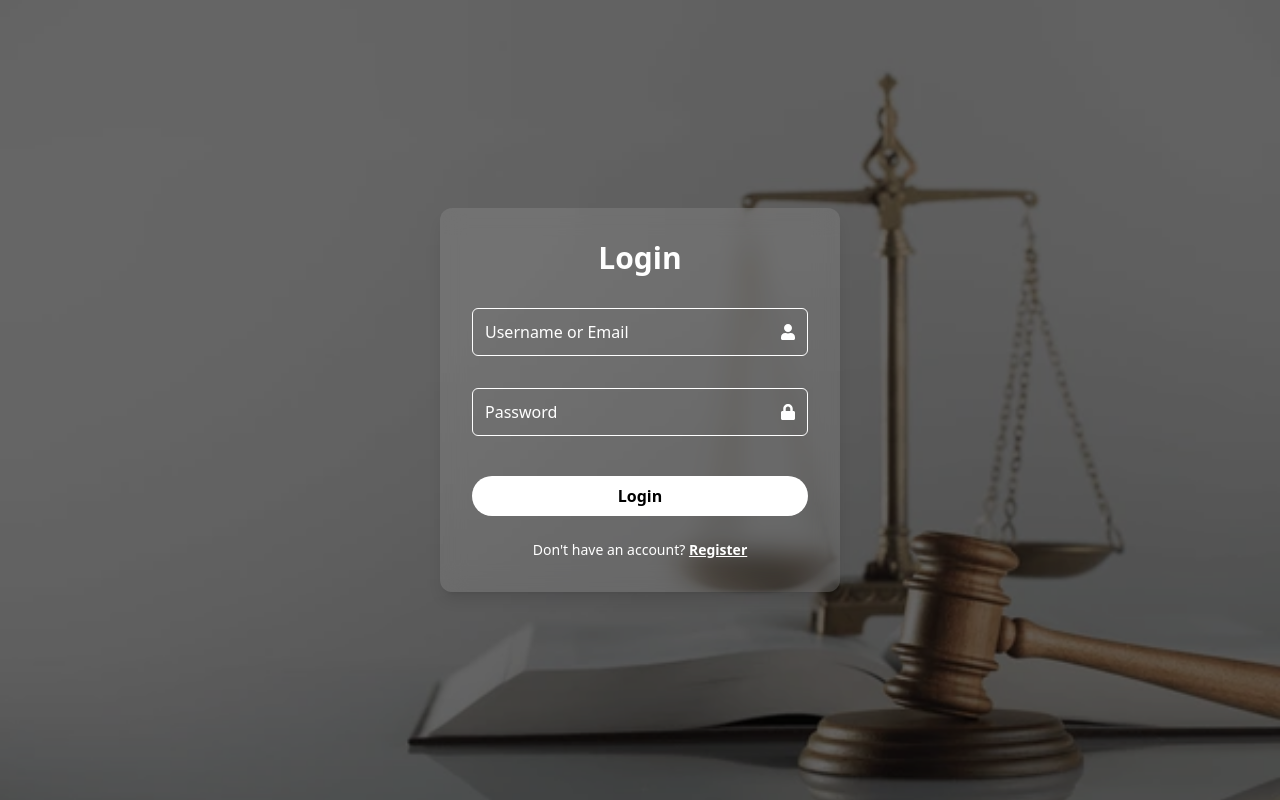
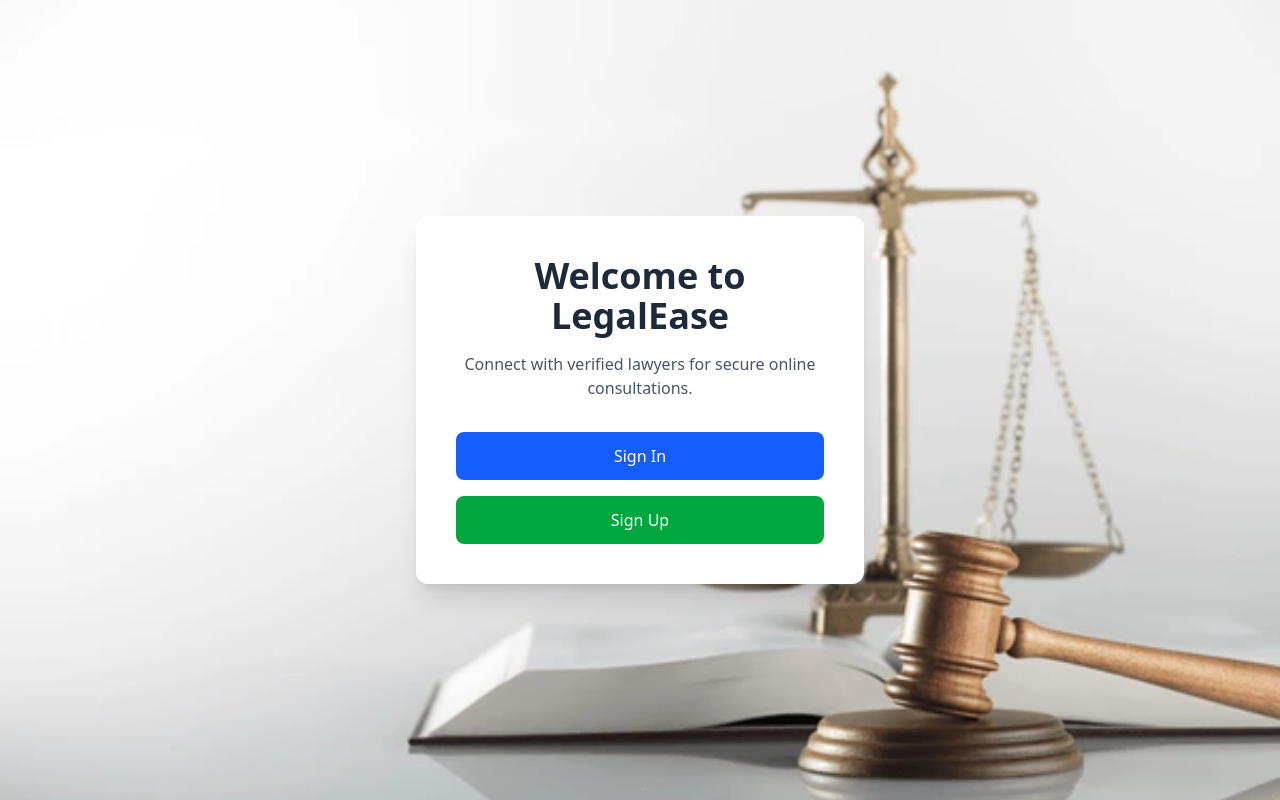
Before and after one commit to Uvindu7/LeagleEase_Frontend, a React (Vite) app: page / in a window 1280 px wide. Built offline with nearby package versions, Linux system fonts and the light colour scheme.

Commit message:
add start page and some changes

```diff
--- a/src/App.jsx
+++ b/src/App.jsx
@@ -12,13 +12,14 @@ import BrowseLawyers from "./pages/BrowseLawyers";
 import AppointmentBooking from "./pages/AppointmentBooking";
 import LawyerProfilePage from "./pages/LawyerProfile";
 import PaymentPage from "./pages/PaymentPage";
+import Start from "./pages/Start";
 
 function App() {
   return (
     <Router>
       <Routes>
         // Default Route
-        <Route path="/" element={<Login />} />
+        <Route path="/login" element={<Login />} />
 
         // Admin Dashboard
         <Route path="/admin" element={<AdminDashboard />} />
@@ -47,6 +48,9 @@ function App() {
         //PaymentPage
         <Route path="/paymentpage" element={<PaymentPage/>}/>
 
+        //Start
+        <Route path="/" element={<Start/>}/>
+
       </Routes>
     </Router>
   );
--- a/src/Components/Navbar.jsx
+++ b/src/Components/Navbar.jsx
@@ -5,6 +5,12 @@ import { useNavigate } from "react-router-dom";
 const Navbar = () => {
   const [menuOpen, setMenuOpen] = useState(false);
   const navigate = useNavigate(); // React Router hook
+
+    const menuItems = [
+    { label: "Home", path: "/home" },
+    { label: "About", path: "/about" },
+    { label: "Features", path: "/features" },
+  ];
 
   return (
     <nav className="fixed top-0 left-0 w-full bg-[#4b4030cc] backdrop-blur-md shadow-lg z-50">
@@ -18,12 +24,13 @@ const Navbar = () => {
         {/* Central Nav Links */}
       <div className="hidden md:flex flex-1 justify-center">
         <ul className="flex space-x-12 font-semibold text-lg text-[#f3d999cc] select-none">
-            {["Home", "About", "Features"].map((item) => (
+          {menuItems.map((item) => (
             <li
-                key={item}
+              key={item.label}
+              onClick={() => navigate(item.path)}
               className="hover:text-white cursor-pointer transition"
             >
-                {item}
+              {item.label}
             </li>
           ))}
         </ul>
--- a/src/pages/PaymentPage.jsx
+++ b/src/pages/PaymentPage.jsx
@@ -1,5 +1,4 @@
-// PaymentPage.jsx
-
+import { useState } from 'react';
 import Navbar from '../Components/Navbar';
 import Footer from '../Components/Footer';
 import backgroundImg from '../assets/background.webp';
@@ -16,6 +15,48 @@ export default function PaymentPage() {
 
   const total = appointment.baseFee + appointment.commission;
 
+  const [paymentData, setPaymentData] = useState({
+    cardNumber: '',
+    expiry: '',
+    cvc: '',
+  });
+
+  const handleChange = (e) => {
+    setPaymentData({ ...paymentData, [e.target.id]: e.target.value });
+  };
+
+  const handlePayment = async () => {
+    if (!paymentData.cardNumber || !paymentData.expiry || !paymentData.cvc) {
+      alert("Please fill all card details.");
+      return;
+    }
+
+    try {
+      const res = await fetch("http://localhost/backend/ProcessPayment.php", {
+        method: "POST",
+        headers: {
+          "Content-Type": "application/json"
+        },
+        body: JSON.stringify({
+          ...paymentData,
+          lawyer: appointment.lawyer,
+          specialization: appointment.specialization,
+          date: appointment.date,
+          slot: appointment.slot,
+          fee: appointment.baseFee,
+          commission: appointment.commission,
+          total,
+        })
+      });
+
+      const result = await res.json();
+      alert(result.message);
+    } catch (error) {
+      console.error("Payment error:", error);
+      alert("Payment failed. Please try again.");
+    }
+  };
+
   return (
     <div
       className="min-h-screen flex flex-col"
@@ -29,25 +70,16 @@ export default function PaymentPage() {
       <Navbar />
 
       <main className="flex-1 px-4 py-6 pt-20 flex items-center justify-center">
-        <div
-          className="w-full max-w-lg rounded-lg shadow p-8 flex flex-col gap-8 relative border border-[#ebe6dd] bg-white/20 backdrop-blur-md"
-        >
+        <div className="w-full max-w-lg rounded-lg shadow p-8 flex flex-col gap-8 relative border border-[#ebe6dd] bg-white/20 backdrop-blur-md">
+
           {/* Appointment Summary */}
           <section>
             <h2 className="text-xl font-bold mb-2 text-[#6e4e13]">Appointment Summary</h2>
             <div className="border rounded p-3 bg-[#fbf8ee]">
-              <p>
-                <strong>Lawyer:</strong> {appointment.lawyer}
-              </p>
-              <p>
-                <strong>Specialization:</strong> {appointment.specialization}
-              </p>
-              <p>
-                <strong>Date:</strong> {appointment.date}
-              </p>
-              <p>
-                <strong>Time:</strong> {appointment.slot}
-              </p>
+              <p><strong>Lawyer:</strong> {appointment.lawyer}</p>
+              <p><strong>Specialization:</strong> {appointment.specialization}</p>
+              <p><strong>Date:</strong> {appointment.date}</p>
+              <p><strong>Time:</strong> {appointment.slot}</p>
             </div>
           </section>
 
@@ -75,7 +107,7 @@ export default function PaymentPage() {
           {/* Payment Method */}
           <section>
             <h3 className="text-lg font-semibold mb-2 text-[#6e4e13]">Payment Method</h3>
-            <form className="space-y-4">
+            <form className="space-y-4" onSubmit={(e) => e.preventDefault()}>
               <div>
                 <label htmlFor="cardNumber" className="block font-medium mb-1">
                   Card Number
@@ -83,6 +115,8 @@ export default function PaymentPage() {
                 <input
                   type="text"
                   id="cardNumber"
+                  value={paymentData.cardNumber}
+                  onChange={handleChange}
                   className="w-full border rounded px-3 py-2 focus:outline-none focus:ring-2 focus:ring-blue-500 bg-white/20"
                   placeholder="1234 5678 9012 3456"
                 />
@@ -95,6 +129,8 @@ export default function PaymentPage() {
                   <input
                     type="text"
                     id="expiry"
+                    value={paymentData.expiry}
+                    onChange={handleChange}
                     className="w-full border rounded px-3 py-2 focus:outline-none focus:ring-2 focus:ring-blue-500 bg-white/20"
                     placeholder="MM/YY"
                   />
@@ -106,6 +142,8 @@ export default function PaymentPage() {
                   <input
                     type="text"
                     id="cvc"
+                    value={paymentData.cvc}
+                    onChange={handleChange}
                     className="w-full border rounded px-3 py-2 focus:outline-none focus:ring-2 focus:ring-blue-500 bg-white/20"
                     placeholder="CVC"
                   />
@@ -115,6 +153,7 @@ export default function PaymentPage() {
           </section>
 
           <button
+            onClick={handlePayment}
             className="w-full py-2 bg-gradient-to-tr from-[#6e4e13] to-[#a2711d] text-white font-semibold rounded hover:from-[#a2711d] hover:to-[#6e4e13] transition"
           >
             Confirm Payment
--- a/src/pages/Register.jsx
+++ b/src/pages/Register.jsx
@@ -147,7 +147,7 @@ const Register = () => {
 
           <p className="mt-6 text-center">
             Already have an account?{' '}
-            <Link to="/" className="font-semibold text-black underline">
+            <Link to="/login" className="font-semibold text-black underline">
               Login
             </Link>
           </p>
--- /dev/null
+++ b/src/pages/Start.jsx
@@ -0,0 +1,43 @@
+import React from 'react';
+import { useNavigate } from 'react-router-dom';
+import backgroundImg from '../assets/background.webp'; // optional background image
+
+const StartPage = () => {
+  const navigate = useNavigate();
+
+  const goToLogin = () => {
+    navigate('/login');
+  };
+
+  const goToRegister = () => {
+    navigate('/register');
+  };
+
+  return (
+    <div
+      className="flex flex-col justify-center items-center h-screen bg-cover bg-center"
+      style={{ backgroundImage: `url(${backgroundImg})` }}
+    >
+      <div className="bg-white bg-opacity-90 rounded-xl shadow-xl p-10 text-center max-w-md w-full">
+        <h1 className="text-4xl font-bold mb-4 text-gray-800">Welcome to LegalEase</h1>
+        <p className="mb-8 text-gray-600">Connect with verified lawyers for secure online consultations.</p>
+        <div className="flex flex-col gap-4">
+          <button
+            onClick={goToLogin}
+            className="w-full py-3 bg-blue-600 text-white rounded-lg hover:bg-blue-700 transition"
+          >
+            Sign In
+          </button>
+          <button
+            onClick={goToRegister}
+            className="w-full py-3 bg-green-600 text-white rounded-lg hover:bg-green-700 transition"
+          >
+            Sign Up
+          </button>
+        </div>
+      </div>
+    </div>
+  );
+};
+
+export default StartPage;
```
Lines whose indentation alone changed are shown as unchanged.
